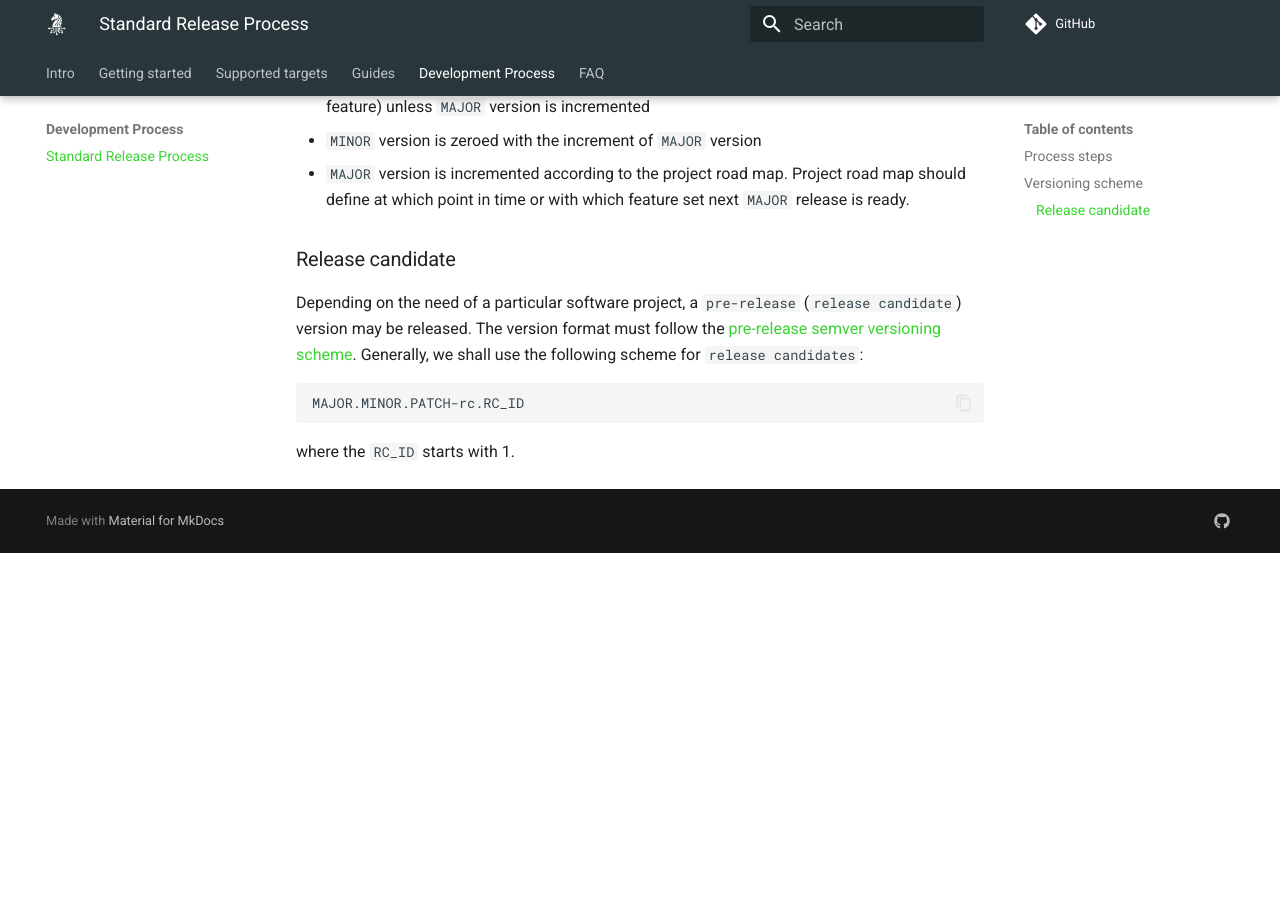
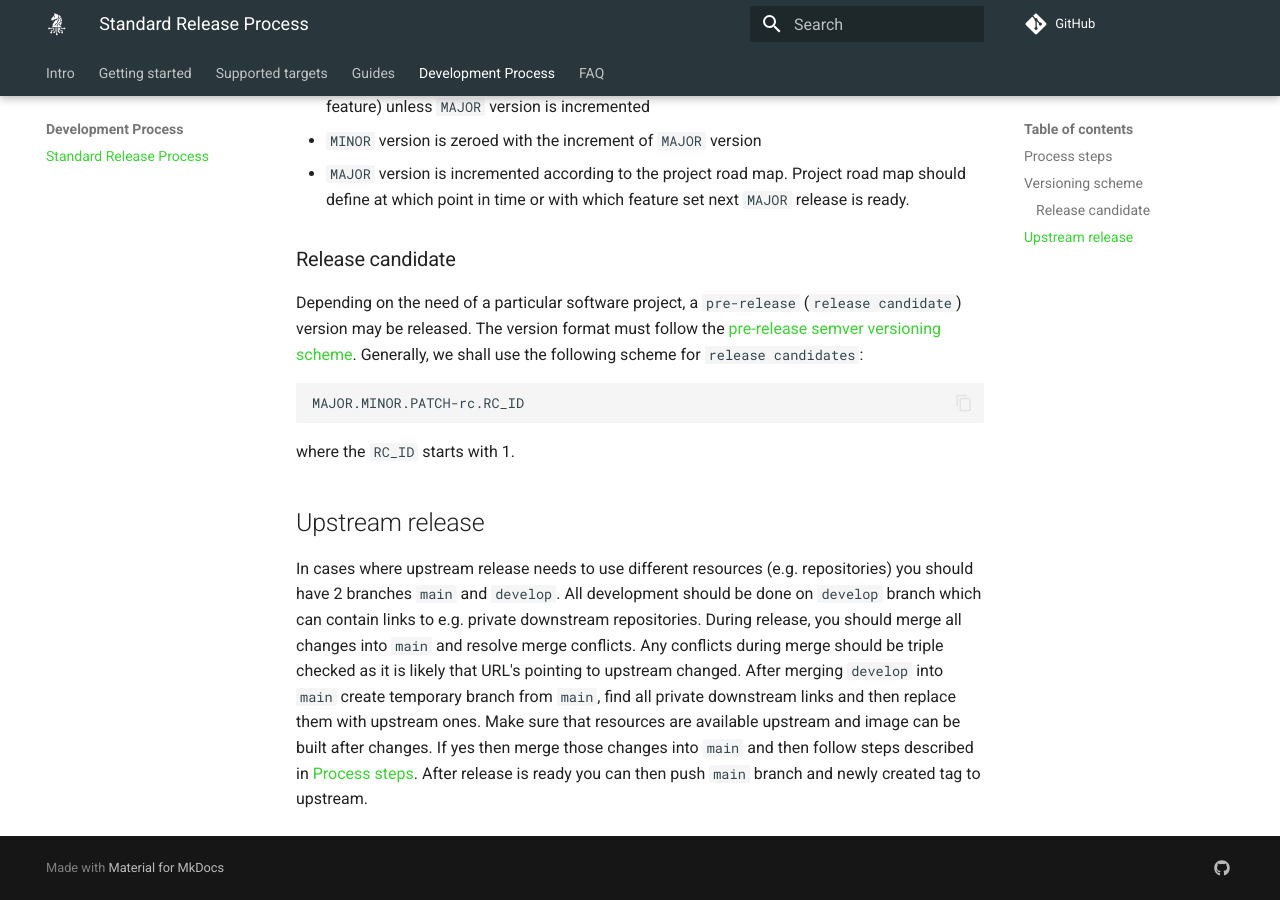
Before and after one commit to zarhus/docs, an MkDocs documentation site: the page built from docs/development-process/standard-release-process.md, in a window 1280 px wide and 900 px high, scrolled down 1085 px. Built offline with MkDocs 1.6.1 and Material for MkDocs 9.7.7, drawn with Linux system fonts in a browser that asks for light colours; comment, search, counter and statistics services are not loaded; before the commit the page ends 1638 px from its top, so only the background shows below that.

Commit message:
standard-release-process.md: Add info how to deal with upstream
Signed-off-by: Michał Iwanicki <michal.iwanicki@3mdeb.com>

````diff
--- a/docs/development-process/standard-release-process.md
+++ b/docs/development-process/standard-release-process.md
@@ -56,3 +56,19 @@ MAJOR.MINOR.PATCH-rc.RC_ID
 ```
 
 where the `RC_ID` starts with 1.
+
+## Upstream release
+
+In cases where upstream release needs to use different resources
+(e.g. repositories) you should have 2 branches `main` and `develop`.
+All development should be done on `develop` branch which can contain links
+to e.g. private downstream repositories.
+During release, you should merge all changes into `main` and resolve merge
+conflicts. Any conflicts during merge should be triple checked as it is likely
+that URL's pointing to upstream changed.
+After merging `develop` into `main` create temporary branch from `main`,
+find all private downstream links and then replace them with upstream ones.
+Make sure that resources are available upstream and image can be built after
+changes. If yes then merge those changes into `main` and then follow steps
+described in [Process steps](#process-steps). After release is ready you can
+then push `main` branch and newly created tag to upstream.
````
